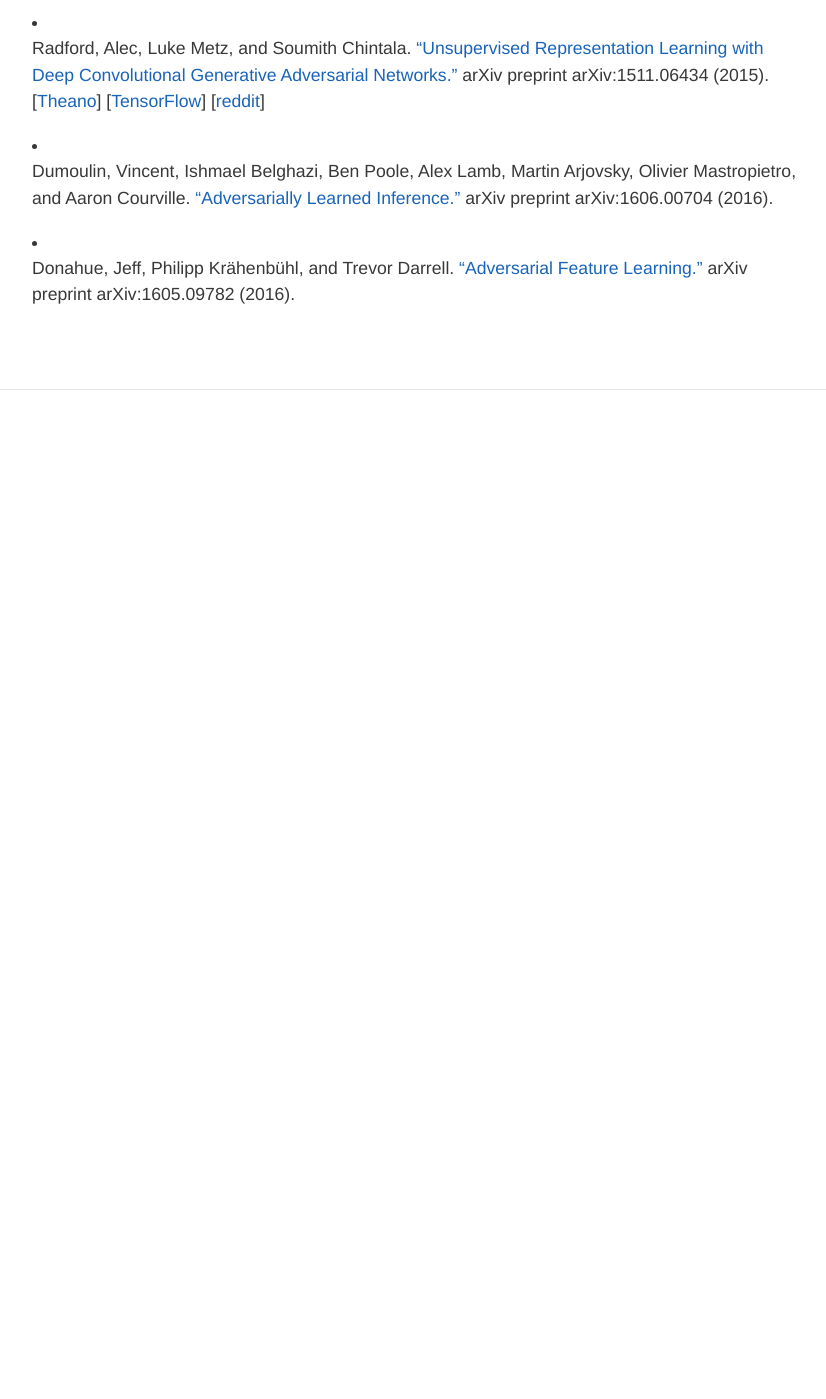
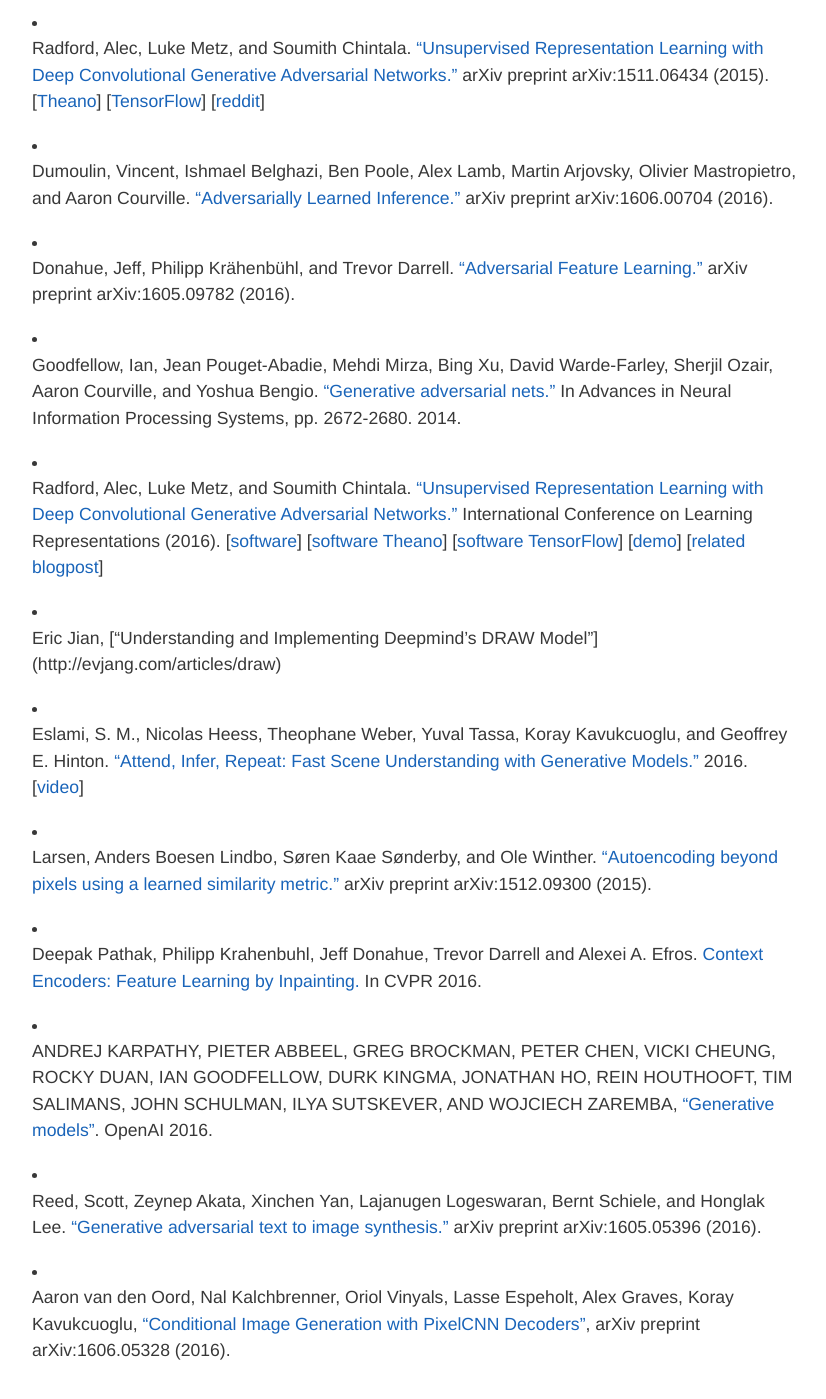
Before and after one commit to imatge-upc/telecombcn-2016-dlcv, a Jekyll site: the page built from adversarial.md, in a window 1280 px wide and 1400 px high, scrolled down 1178 px. Shown: the whole window, without its empty margins (224-1050 px from the left). Built offline with Jekyll 4.4.1, drawn with Linux system fonts in a browser that asks for light colours; nearby versions of some CDN libraries; before the commit the page ends 1568 px from its top, so only the background shows below that; some of the changed text lies outside the part shown.

Commit message:
Update adversarial.md

```diff
--- a/adversarial.md
+++ b/adversarial.md
@@ -38,3 +37,21 @@
 * Dumoulin, Vincent, Ishmael Belghazi, Ben Poole, Alex Lamb, Martin Arjovsky, Olivier Mastropietro, and Aaron Courville. ["Adversarially Learned Inference."](https://ishmaelbelghazi.github.io/ALI/) arXiv preprint arXiv:1606.00704 (2016).
 
 * Donahue, Jeff, Philipp Krähenbühl, and Trevor Darrell. ["Adversarial Feature Learning."](http://arxiv.org/abs/1605.09782) arXiv preprint arXiv:1605.09782 (2016).
+
+* Goodfellow, Ian, Jean Pouget-Abadie, Mehdi Mirza, Bing Xu, David Warde-Farley, Sherjil Ozair, Aaron Courville, and Yoshua Bengio. ["Generative adversarial nets."](http://papers.nips.cc/paper/5423-generative-adversarial) In Advances in Neural Information Processing Systems, pp. 2672-2680. 2014.
+
+* Radford, Alec, Luke Metz, and Soumith Chintala. ["Unsupervised Representation Learning with Deep Convolutional Generative Adversarial Networks."](http://arxiv.org/abs/1511.06434) International Conference on Learning Representations (2016). [[software](https://github.com/Newmu/dcgan_code)] [[software Theano](https://github.com/mikesj-public/dcgan-autoencoder)] [[software TensorFlow](https://github.com/carpedm20/DCGAN-tensorflow)] [[demo](http://carpedm20.github.io/faces/)] [[related blogpost](https://swarbrickjones.wordpress.com/2016/01/24/generative-adversarial-autoencoders-in-theano/)]
+
+* Eric Jian, ["Understanding and Implementing Deepmind's DRAW Model"] (http://evjang.com/articles/draw)
+
+* Eslami, S. M., Nicolas Heess, Theophane Weber, Yuval Tassa, Koray Kavukcuoglu, and Geoffrey E. Hinton. ["Attend, Infer, Repeat: Fast Scene Understanding with Generative Models."](http://arxiv.org/abs/1603.08575) 2016. [[video](https://youtu.be/4tc84kKdpY4)]
+
+* Larsen, Anders Boesen Lindbo, Søren Kaae Sønderby, and Ole Winther. ["Autoencoding beyond pixels using a learned similarity metric."](http://arxiv.org/abs/1512.09300) arXiv preprint arXiv:1512.09300 (2015).
+
+* Deepak Pathak, Philipp Krahenbuhl, Jeff Donahue, Trevor Darrell and Alexei A. Efros. [Context Encoders: Feature Learning by Inpainting.](http://www.cs.berkeley.edu/~pathak/context_encoder/)  In CVPR 2016.
+
+* ANDREJ KARPATHY, PIETER ABBEEL, GREG BROCKMAN, PETER CHEN, VICKI CHEUNG, ROCKY DUAN, IAN GOODFELLOW, DURK KINGMA, JONATHAN HO, REIN HOUTHOOFT, TIM SALIMANS, JOHN SCHULMAN, ILYA SUTSKEVER, AND WOJCIECH ZAREMBA, ["Generative models"](https://openai.com/blog/generative-models/). OpenAI 2016.
+
+* Reed, Scott, Zeynep Akata, Xinchen Yan, Lajanugen Logeswaran, Bernt Schiele, and Honglak Lee. ["Generative adversarial text to image synthesis."](http://arxiv.org/abs/1605.05396) arXiv preprint arXiv:1605.05396 (2016).
+
+* Aaron van den Oord, Nal Kalchbrenner, Oriol Vinyals, Lasse Espeholt, Alex Graves, Koray Kavukcuoglu, ["Conditional Image Generation with PixelCNN Decoders"](http://arxiv.org/abs/1606.05328), arXiv preprint arXiv:1606.05328 (2016).
```
Also changed, not shown: other parts of adversarial.md (+5 -6 lines).
